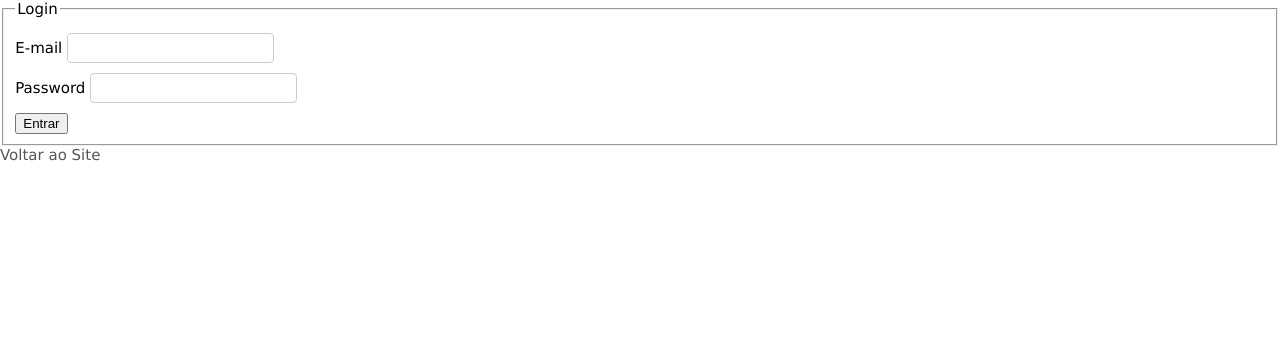
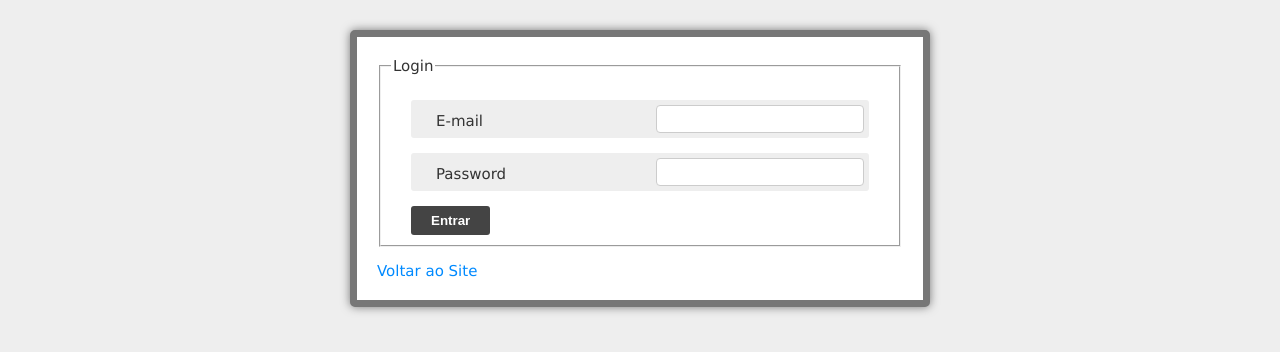
Before and after one commit to VictorSebben/light-site-manager, a PHP site: page /login in a window 1280 px wide. Shown: the top 352 px of the page. Run offline with PHP 8.4, Linux system fonts and the light colour scheme; a stand-in replaces the project's code that opens the database connection; style sheets or scripts are compiled from the project's sources.

Commit message:
Create scss for login form layout.

```diff
--- a/public/css/login.scss
+++ b/public/css/login.scss
@@ -0,0 +1,70 @@
+.login-page {
+    background-color: #eee;
+}
+
+.login-form {
+    background-color: #fff;
+    border: 7px solid #777;
+    border-radius: 5px;
+    box-shadow: 0 0 10px #777;
+    display: block;
+    margin: 30px auto 0;
+    overflow: hidden;
+    width: 580px;
+    padding: 20px;
+
+    fieldset {
+        padding: 10px;
+    }
+
+    .login-info-input {
+        background-color: #eee;
+        border-radius: 3px;
+        margin: 1em 20px;
+        padding: 5px;
+        text-align: right;
+
+        input {
+            font-weight: 700;
+            padding: 5px;
+        }
+
+        label {
+            float: left;
+            line-height: 32px;
+            padding-left: 20px;
+        }
+    }
+
+    .input-submit-login {
+        margin-left: 20px;
+        background-color: #444;
+        color: #fff;
+        border: none;
+        padding: 7px 20px;
+        font-weight: 700;
+        border-radius: 3px;
+        cursor: pointer;
+    }
+
+    .error-msg {
+        border: 1px solid #888;
+        border-radius: 2px;
+        padding: 5px;
+        margin: 2px;
+
+        span {
+            color: #f00;
+            font-weight: 700;
+        }
+    }
+
+    a {
+        display: inline-block;
+        margin-top: 15px;
+        color: #008aff;
+    }
+    a:hover {
+        text-decoration: underline;
+    }
+}
--- a/public/css/main.scss
+++ b/public/css/main.scss
@@ -4,6 +4,7 @@ $color-brand1: #555;
 $color-bg1: #f9f9f9;
 $font-family1: Verdana, Helvetica;
 $font-size1: 15px;
+$font-color1: #333;
 
 $width-max: 1280px;
 $width-menu: 260px;
@@ -13,6 +14,7 @@ html body, body h1, body h2, h3, h4, p, ul, ol {
     padding: 0;
     font-family: $font-family1;
     font-size: $font-size1;
+    color: $font-color1;
 }
 
 ol, ul {
@@ -124,7 +161,7 @@ table th, table tr, table td {
     border-radius: 4px;
     color: #333;
     font-size: $font-size1 - 1;
-    padding: 6px 12px;
+    padding: 6px;
     transition: border-color 0.15s ease-in-out 0s, box-shadow 0.15s ease-in-out 0s;
 }
 
```
Also changed, not shown: other parts of public/css/main.scss (+66 -3 lines).
